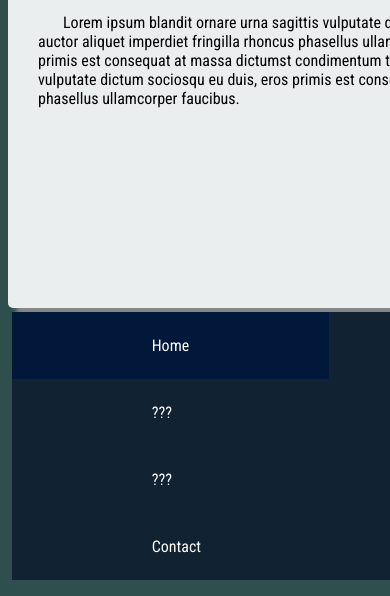
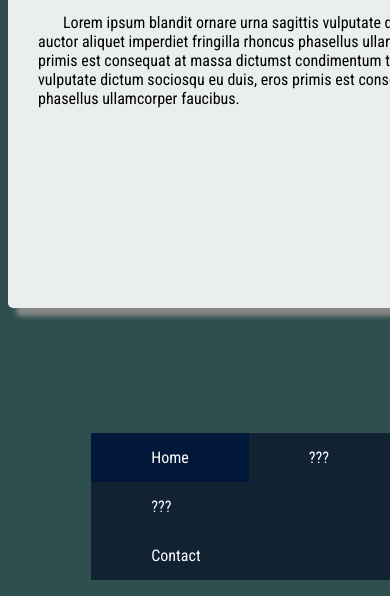
Before and after one commit to Untakeablecode/Untakeablecode.github.io-UScience, a plain HTML site: page index.html in a window 390 px wide. Shown: the part 248-844 px from the top of the page. Drawn offline with Linux system fonts and the light colour scheme.

Commit message:
0.21 - Still Alpha
Fixed Nav for smaller screens, but maybe not for really small screens (mobile)

```diff
--- a/index.html
+++ b/index.html
@@ -19,7 +19,7 @@
   <li><a class="active" href="#home">Home</a></li>
   <li><a href="#???">???</a></li>
   <li><a href="#???">???</a></li>
-  <li><a href="#about">Contact</a></li>
+  <li><a href="#contact">Contact</a></li>
 </ul>
 
 <!-- Keep all of your text inside of the box -->
--- a/style.css
+++ b/style.css
@@ -18,13 +18,13 @@ body
 ul
 {
     list-style-type: none;
-    left: 3%;
+    left: 10.2%;
     text-align: center;
-    padding: 0;
+    padding: 0%;
     overflow: hidden;
     background-color: #123;
     position: fixed;
-    bottom: 0;
+    bottom: 0%;
 
 }
 
@@ -38,7 +38,7 @@ li a
     display: block;
     color: white;
     text-align: center;
-    padding: 24px 140px;
+    padding: 24px 120px;
     text-decoration: none;
 }
 
@@ -92,3 +92,21 @@ img
     width: 220px;
     height: 170px;
 }
+
+@media only screen and (max-width: 79em) {
+
+ ul
+    {
+
+      left: 23.4%;
+
+    }
+
+li a
+    {
+
+        padding: 15px 60px;
+
+    }
+
+}
```
